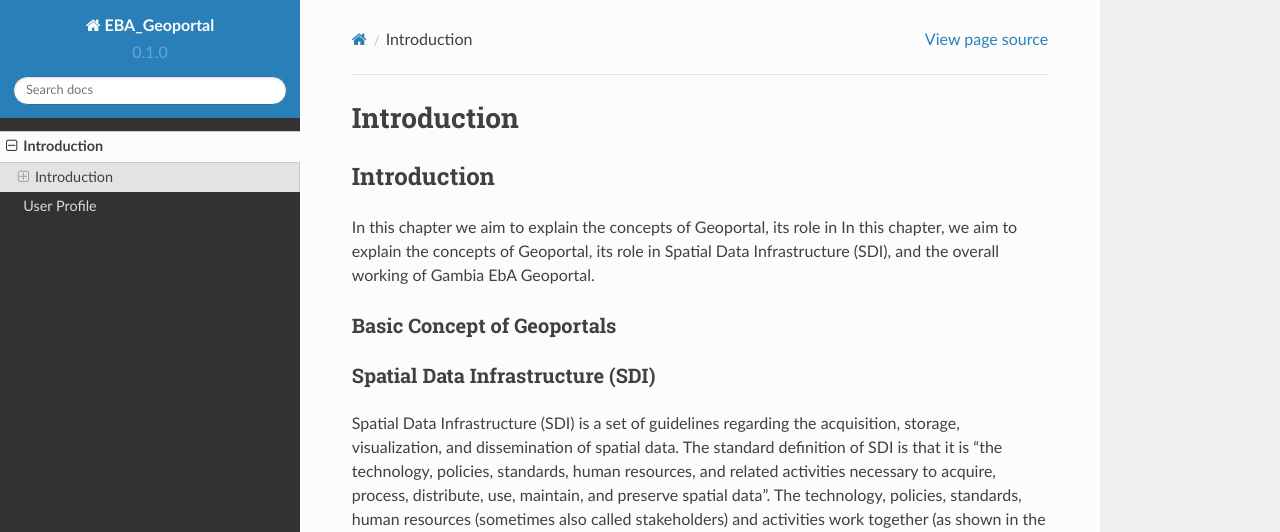
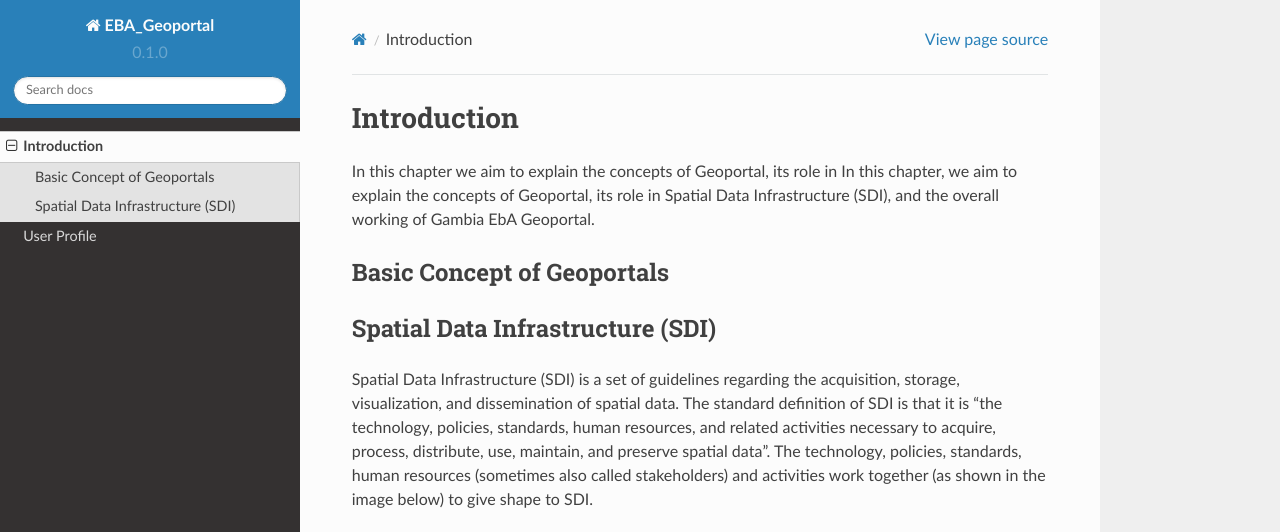
Before and after one commit to anjogu/ebageoportal-tutorial, a Sphinx documentation site: the page built from docs/source/Introduction.rst, in a window 1280 px wide, cut to the strip 0-532 px from the top of the page. Built offline with Sphinx 7.4.7 and the Read the Docs theme 2.0.0, drawn with Linux system fonts in a browser that asks for light colours.

Commit message:
chapter1 and 2 update

```diff
--- a/docs/source/Introduction.rst
+++ b/docs/source/Introduction.rst
@@ -3,12 +3,10 @@ Introduction
 
 .. _Introduction:
 
-Introduction
-------------
 In this chapter we aim to explain the concepts of Geoportal, its role in In this chapter, we aim to explain the concepts of Geoportal, its role in Spatial Data Infrastructure (SDI), and the overall working of Gambia EbA Geoportal.
 
 .. toctree::
-   :maxdepth: 3
+   :maxdepth: 2
    :caption: Contents:
 
 ------------
```
Also changed, not shown: other parts of docs/source/Introduction.rst (+1 -1 lines).
